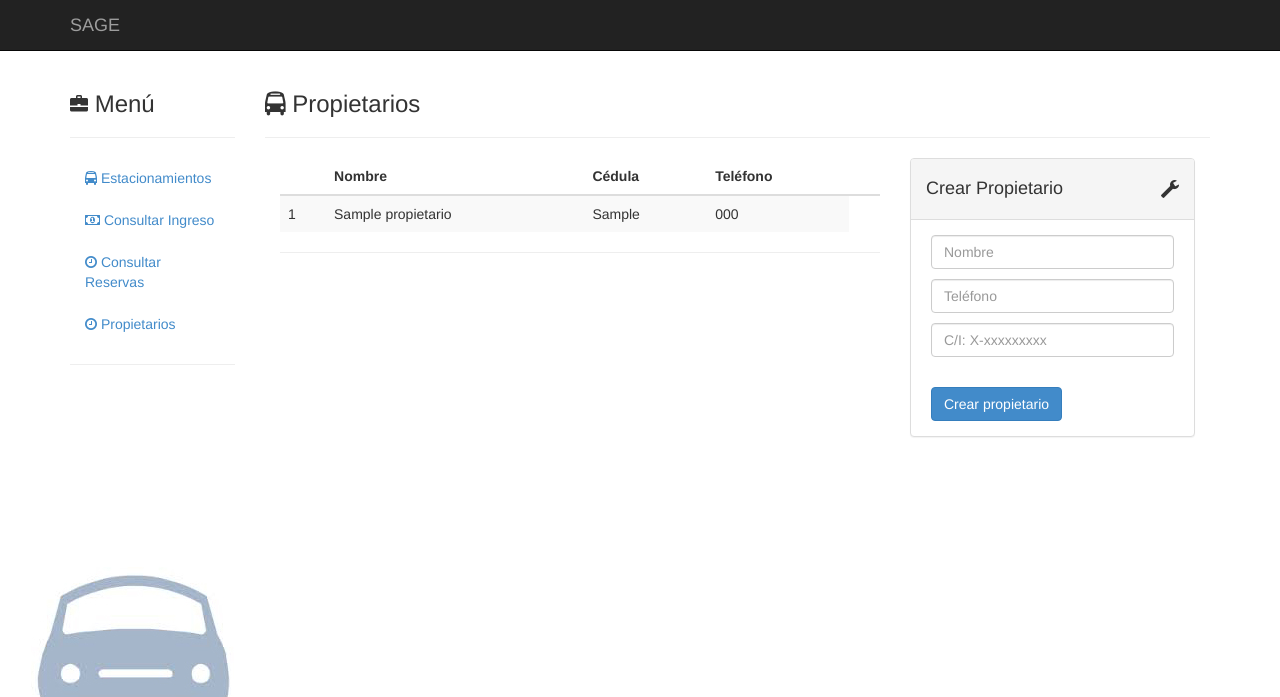
After one commit to Soft-Gear/SAGE, a Django app: page /estacionamientos/propietarios in a window 1280 px wide. The commit adds this page. Shown: the top 697 px of the page. Run offline with Django 3.2, Linux system fonts and the light colour scheme; tables that the repository leaves empty hold one stand-in row (values such as "Sample post"); some libraries are stand-ins or nearby versions.

Commit message:
Separado propietario de la interfaz de estacionamiento

```diff
--- a/estacionamientos/urls.py
+++ b/estacionamientos/urls.py
@@ -16,5 +16,6 @@ urlpatterns = patterns('',
     url(r'^sms$', views.receive_sms, name='receive_sms'),
     url(r'^(?P<_id>\d+)/tasa$', views.tasa_de_reservacion, name = 'tasa_de_reservacion'),
     url(r'^grafica/.*$', views.grafica_tasa_de_reservacion, name = 'grafica_tasa_de_reservacion'),
-    url(r'^(?P<_id>\d+)/Billetera-Electronica$',views.Billetera_Electronica, name = 'Billetera_Electronica')
+    url(r'^(?P<_id>\d+)/Billetera-Electronica$',views.Billetera_Electronica, name = 'Billetera_Electronica'),
+    url(r'^propietarios$', views.propietarios_all, name = 'propietarios_all')
 )
--- a/estacionamientos/views.py
+++ b/estacionamientos/views.py
@@ -515,3 +515,33 @@ def grafica_tasa_de_reservacion(request):
 
 def Billetera_Electronica(request, _id):
     return render(request, 'Billetera-Electronica.html')
+
+def propietarios_all(request):
+    propietarios = Propietario.objects.all()
+
+    # Si es un GET, mandamos un formulario vacio
+    if request.method == 'GET':
+        form = PropietarioForm()
+
+    # Si es POST, se verifica la información recibida
+    elif request.method == 'POST':
+        # Creamos un formulario con los datos que recibimos
+        form = PropietarioForm(request.POST)
+
+        if form.is_valid():
+            obj1 = Propietario(
+                nombre  = form.cleaned_data['nombreProp'],
+                ci      = form.cleaned_data['ci'],
+                tel     = form.cleaned_data['telefono']
+            )
+            obj1.save()
+            propietarios = Propietario.objects.all()
+            form = PropietarioForm()
+
+    return render(
+        request,
+        'catalogo-propietarios.html',
+        { 'form': form
+        , 'propietarios': propietarios
+        }
+    )
--- /dev/null
+++ b/templates/catalogo-propietarios.html
@@ -0,0 +1,83 @@
+{% extends "base.html" %}
+{% load humanize %}
+
+{% block title %}
+  SAGE
+{% endblock %}
+{% block innerContents%}
+
+  <div class="col-sm-10">
+    <h3><i class="fa fa-bus"></i>
+      Propietarios
+    </h3>
+    <hr>
+    <div class="col-md-8">
+      <table class="table table-striped">
+        {% if propietarios %}
+        <thead>
+          <tr>
+            <th></th>
+            <th>Nombre</th>
+            <th>Cédula</th>
+            <th>Teléfono</th>
+            <th></th>
+          </tr>
+        </thead>
+        <tbody>
+          {% for obj in propietarios %}
+            <tr>
+              <td>{{forloop.counter}}</td>
+              <td>{{obj.nombre}}</td>
+              <td>{{obj.ci}}</td>
+              <td>{{obj.tel}}</td>
+            </tr>
+          {% endfor %}
+        </tbody>
+        {% else %}
+          <h3>No hay propietarios</h3>
+        {% endif %}
+      </table>
+      <hr>
+    </div>
+
+    <div class="col-md-4">
+      <div class="panel panel-default">
+        <div class="panel-heading">
+          <div class="panel-title">
+            <i class="glyphicon glyphicon-wrench pull-right"></i>
+            <h4>
+              Crear Propietario
+            </h4>
+          </div>
+        </div>
+        <div class="panel-body">
+          <form action="propietarios" method="post" class="form form-vertical">
+            {% csrf_token %}
+            {% for field in form %}
+              <div class="control-group">
+                <div class="controls">
+                  {{ field }}
+                  <span class='error' id='{{field.name}}_error' aria-live="polite">
+                    {{ field.errors }}
+                  </span>
+                  <p>
+                </div>
+              </div>
+            {% endfor %}
+            <div class="control-group">
+              <label></label>
+              <div class="controls">
+                <button type="submit" class="btn btn-primary">
+                  Crear propietario
+                </button>
+              </div>
+            </div>
+          </form>
+        </div>
+      </div>
+    </div>
+  </div>
+{% endblock %}
+{% block scripts %}
+  {% include "validator.js.html" %}
+{% endblock %}
--- a/templates/menu.html
+++ b/templates/menu.html
@@ -13,6 +13,9 @@
     <li><a href="/estacionamientos/consulta_reserva"><i class="fa fa-clock-o"></i>
       Consultar Reservas
     </a></li>
+    <li><a href="/estacionamientos/propietarios"><i class="fa fa-clock-o"></i>
+      Propietarios
+    </a></li>
     {% if estacionamiento.capacidad %}
       <li><a href="./"><i class="fa fa-wrench"></i>
         Parametrizar
```
